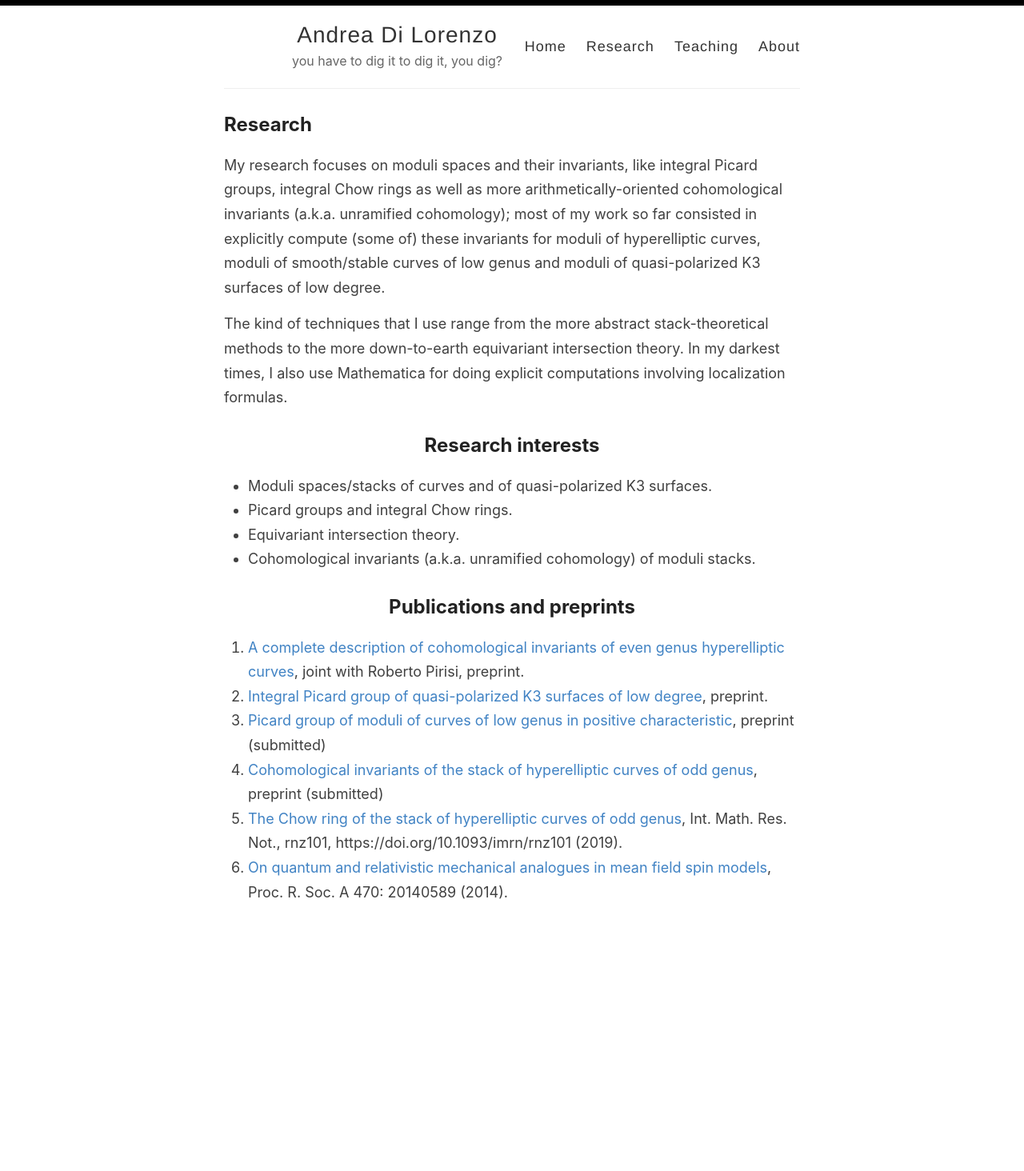
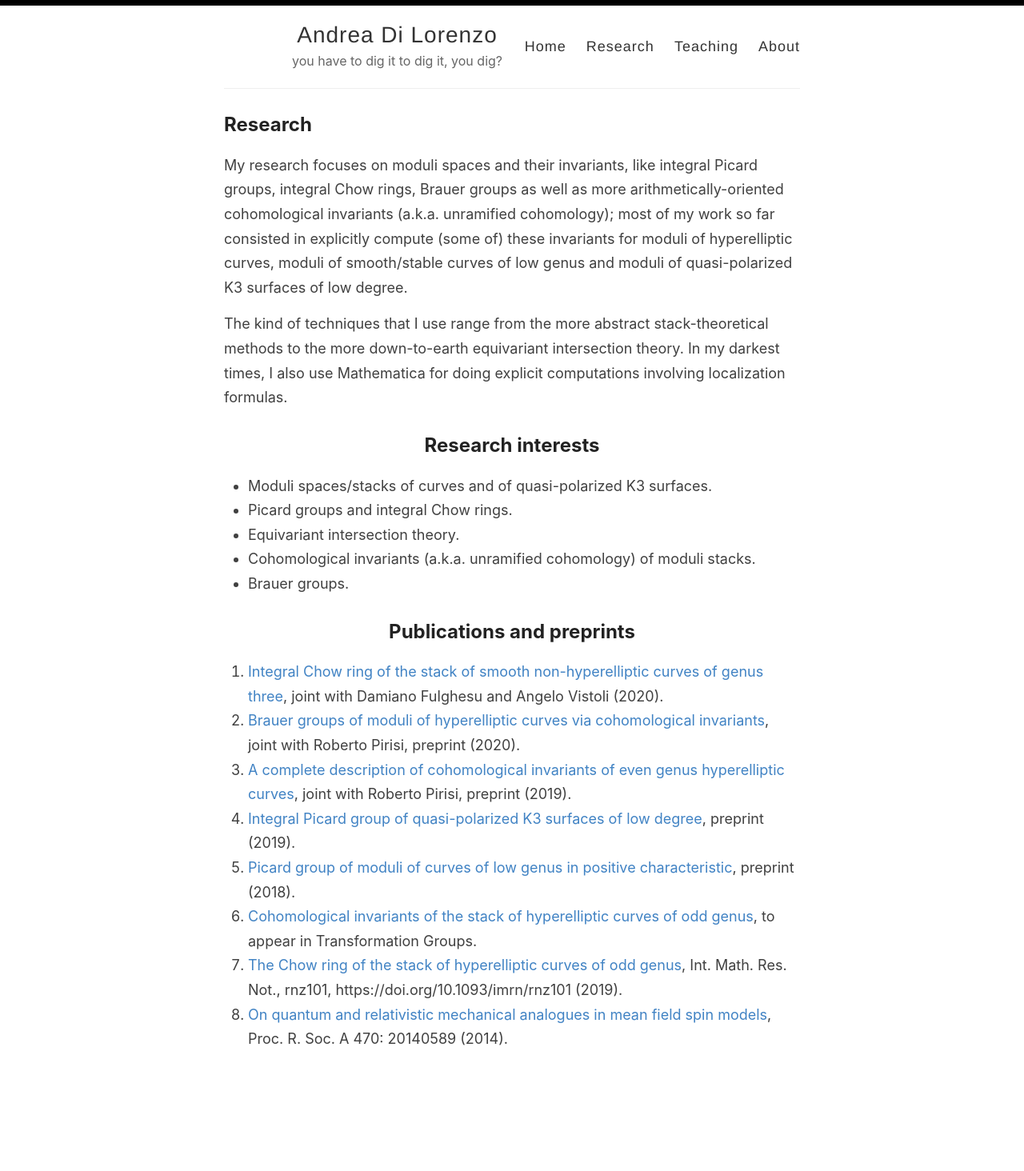
Before and after one commit to anddil/anddil.github.io, a Jekyll site: the page built from _pages/research.md, in a window 1280 px wide. Shown: the whole page at 80% size. Built offline with Jekyll 4.4.1, drawn with Linux system fonts in a browser that asks for light colours; before the commit the page ends 1280 px from its top, so only the background shows below that.

Commit message:
Update research.md

```diff
--- a/_pages/research.md
+++ b/_pages/research.md
@@ -4,7 +4,7 @@ title: Research
 permalink: /research/
 ---
 
-My research focuses on moduli spaces and their invariants, like integral Picard groups, integral Chow rings as well as more arithmetically-oriented cohomological invariants (a.k.a. unramified cohomology); most of my work so far consisted in explicitly compute (some of) these invariants for moduli of hyperelliptic curves, moduli of smooth/stable curves of low genus and moduli of quasi-polarized K3 surfaces of low degree.
+My research focuses on moduli spaces and their invariants, like integral Picard groups, integral Chow rings, Brauer groups as well as more arithmetically-oriented cohomological invariants (a.k.a. unramified cohomology); most of my work so far consisted in explicitly compute (some of) these invariants for moduli of hyperelliptic curves, moduli of smooth/stable curves of low genus and moduli of quasi-polarized K3 surfaces of low degree.
 
 The kind of techniques that I use range from the more abstract stack-theoretical methods to the more down-to-earth equivariant intersection theory. In my darkest times, I also use Mathematica for doing explicit computations involving localization formulas.
 
@@ -14,12 +14,15 @@ The kind of techniques that I use range from the more abstract stack-theoretical
 - Picard groups and integral Chow rings.
 - Equivariant intersection theory.
 - Cohomological invariants (a.k.a. unramified cohomology) of moduli stacks.
+- Brauer groups.
 
 ## Publications and preprints
 
-1. [A complete description of cohomological invariants of even genus hyperelliptic curves](https://arxiv.org/abs/1911.04005), joint with Roberto Pirisi, preprint.
-2. [Integral Picard group of quasi-polarized K3 surfaces of low degree](https://arxiv.org/abs/1910.08758), preprint.
-3. [Picard group of moduli of curves of low genus in positive characteristic](https://arxiv.org/abs/1812.01913), preprint (submitted)
-4. [Cohomological invariants of the stack of hyperelliptic curves of odd genus](https://arxiv.org/abs/1804.02216), preprint (submitted)
-5. [The Chow ring of the stack of hyperelliptic curves of odd genus](https://arxiv.org/abs/1802.04519), Int. Math. Res. Not., rnz101, https://doi.org/10.1093/imrn/rnz101 (2019).
-6. [On quantum and relativistic mechanical analogues in mean field spin models](https://arxiv.org/abs/1407.5009), Proc. R. Soc. A 470: 20140589 (2014).
+1. [Integral Chow ring of the stack of smooth non-hyperelliptic curves of genus three](https://arxiv.org/abs/2004.00052), joint with Damiano Fulghesu and Angelo Vistoli (2020).
+2. [Brauer groups of moduli of hyperelliptic curves via cohomological invariants](https://arxiv.org/abs/2002.11065), joint with Roberto Pirisi, preprint (2020).
+3. [A complete description of cohomological invariants of even genus hyperelliptic curves](https://arxiv.org/abs/1911.04005), joint with Roberto Pirisi, preprint (2019).
+4. [Integral Picard group of quasi-polarized K3 surfaces of low degree](https://arxiv.org/abs/1910.08758), preprint (2019).
+5. [Picard group of moduli of curves of low genus in positive characteristic](https://arxiv.org/abs/1812.01913), preprint (2018).
+6. [Cohomological invariants of the stack of hyperelliptic curves of odd genus](https://arxiv.org/abs/1804.02216), to appear in Transformation Groups.
+7. [The Chow ring of the stack of hyperelliptic curves of odd genus](https://arxiv.org/abs/1802.04519), Int. Math. Res. Not., rnz101, https://doi.org/10.1093/imrn/rnz101 (2019).
+8. [On quantum and relativistic mechanical analogues in mean field spin models](https://arxiv.org/abs/1407.5009), Proc. R. Soc. A 470: 20140589 (2014).
```
